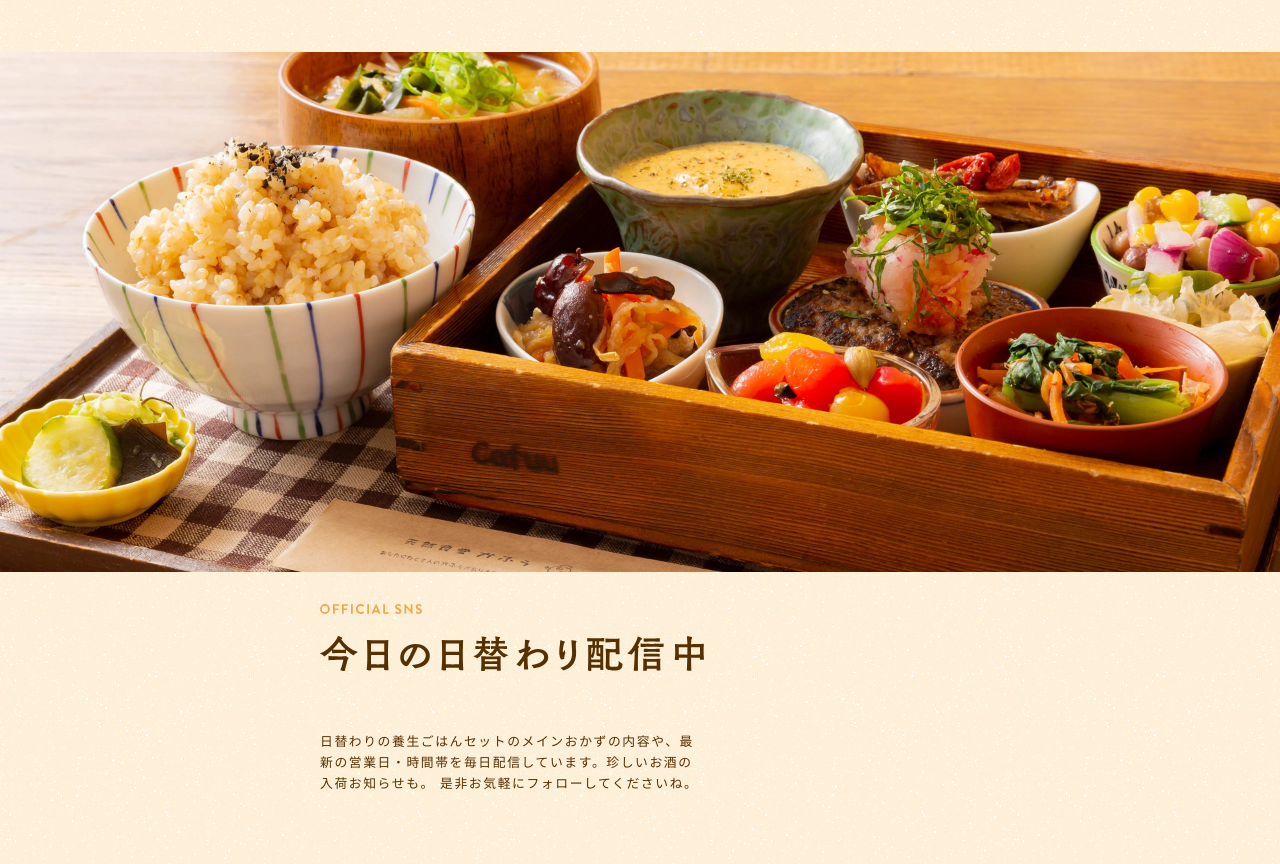
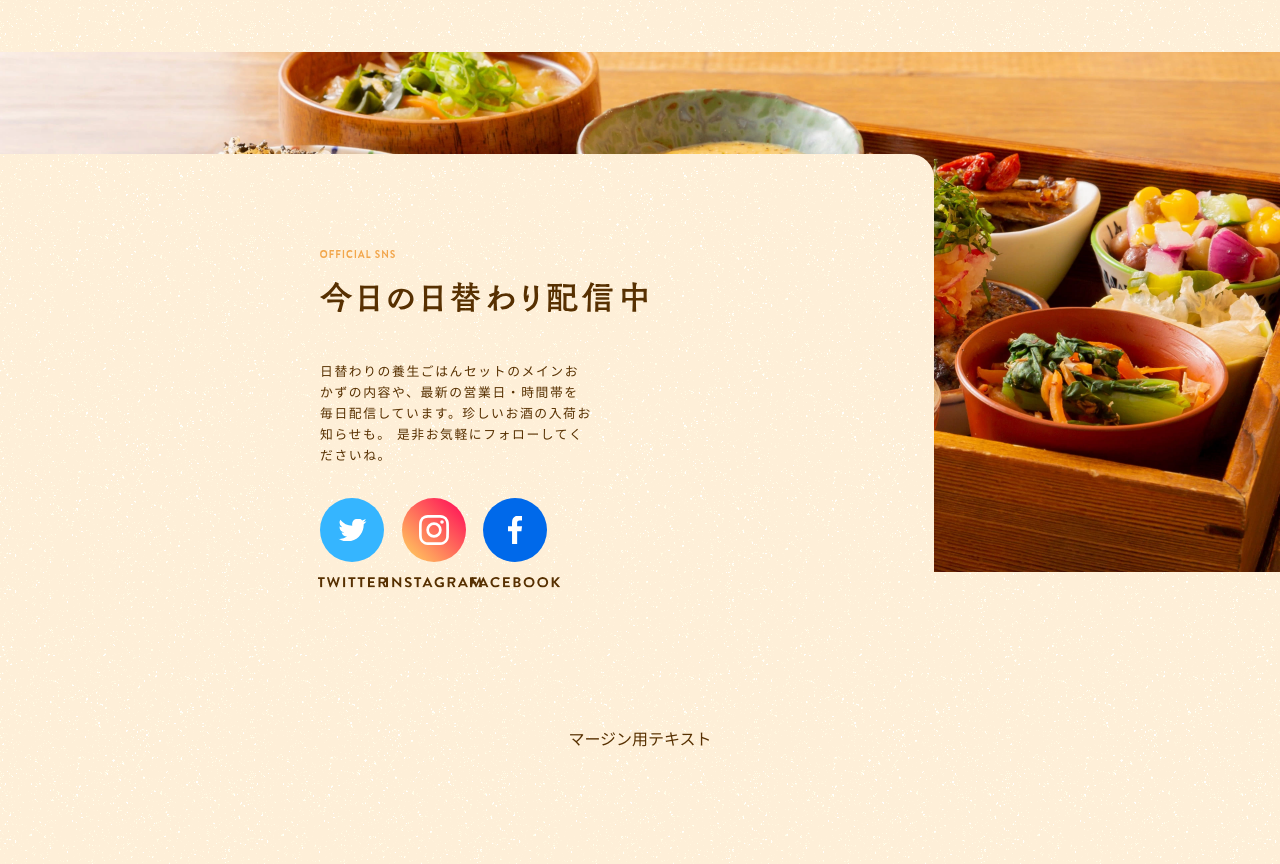
Before and after one commit to KazMat1/practice1_tetsusan, a plain HTML site: page index.html in a window 1280 px wide. Shown: the part 3060-3924 px from the top of the page. Drawn offline with Linux system fonts and the light colour scheme.

Commit message:
Mark up the section of official sns

```diff
--- a/assets/css/style.css
+++ b/assets/css/style.css
@@ -79,7 +79,6 @@ a {
     visibility: visible;
     position: absolute;
     top: 100%;
-    /* right: 31%; */
     right: calc(100% / 3);
     transform: translateY(0px);
     transition: transform .8s;
@@ -876,35 +875,43 @@ article {
   letter-spacing: 0.1rem;
 }
 /* Start SNS section */
+.sec-center {
+  position: relative;
+}
 .sec-container {
   width: 100%;
   height: auto;
   margin: 0 auto;
   display: flex;
   flex-direction: column;
+  position: relative;
 }
 .sec-content-center {
-  width: 100%;
+  width: 73%;
   height: auto;
-  padding: 0 20rem;
-  position: relative;
+  padding: 0 10rem 0 20rem;
+  background-image: url('../img/bg01.png');
+  position: absolute;
+  bottom: -1rem;
+  border-radius: 0 1.5rem 0 0;
 }
 .sec-sub-copy-center-ja {
   width: 8%;
   height: auto;
   position: absolute;
-  top: 2rem;
+  top: 6rem;
 }
 .sec-sub-copy-center-en {
-  width: 30%;
+  width: 35%;
   height: auto;
   position: absolute;
-  top: 4rem;
+  top: 8rem;
 }
 .sec-content-body-center {
   width: 60%;
   height: auto;
-  margin-top: 10rem;
+  margin-top: 13rem;
+  padding-bottom: 2rem;
 }
 .sec-content-body-center p{
   font-size: 0.8rem;
@@ -914,14 +921,118 @@ article {
 .cover-wrapper {
   width: 100vw;
   height: auto;
-  background-image: url('../img/sns/sns_img01.webp');
 }
 .cover-bg-img {
   width: 100%;
   height: auto;
 }
+.sns-list-wrapper {
+  width: 50%;
+  height: auto;
+}
 .sns-list {
-
+  display: flex;
+  justify-content: space-between;
+  align-items: center;
+}
+.sns-list div {
+  margin-bottom: 15%;
+}
+.twitter {
+  width: 4rem;
+  height: 4rem;
+  background-color: #35b5ff;
+  border-radius: 50%;
+  margin: 0 auto;
+  position: relative;
+  transition: transform .4s ease;
+}
+.twitter:hover {
+  transform: scale(1.1) ;
+}
+.twitter-link {
+  transition: transform .4s ease;
+}
+#twitter-link::after {
+  content: url('../img/sns/sns_twitter.svg');
+  width: 100%;
+  height: auto;
+  display: block;
+  text-align: center;
+  transform: scale(1.5);
+  background-image: linear-gradient(90deg, #35b5ff, #35b5ff);
+  background-repeat: no-repeat;
+  background-position: bottom;
+  background-size: 100% 0;
+  transition: all .4s ease;
+}
+#twitter-link:hover:after {
+  background-size: 100% 40%;
+}
+.instagram {
+  width: 4rem;
+  height: 4rem;
+  background-image: linear-gradient(45deg,#ffd75f,#ff0357);
+  border-radius: 50%;
+  margin: 0 auto;
+  position: relative;
+  transition: transform .4s ease;
+}
+.instagram:hover {
+  transform: scale(1.1) ;
+}
+#instagram-link::after {
+  content: url('../img/sns/sns_instagram.svg');
+  width: 100%;
+  height: auto;
+  display: block;
+  text-align: center;
+  transform: scale(1.5);
+  background-image: linear-gradient(90deg, #ffd75f, #ff0357);
+  background-repeat: no-repeat;
+  background-position: bottom;
+  background-size: 100% 0;
+  transition: all .4s ease;
+}
+#instagram-link:hover:after {
+  background-size: 100% 40%;
+}
+.facebook {
+  width: 4rem;
+  height: 4rem;
+  background-color: #0069ea;
+  border-radius: 50%;
+  margin: 0 auto;
+  position: relative;
+  transition: transform .4s ease;
+}
+.facebook:hover {
+  transform: scale(1.1) ;
+}
+#facebook-link::after {
+  content: url('../img/sns/sns_facebook.svg');
+  width: 100%;
+  height: auto;
+  display: block;
+  text-align: center;
+  transform: scale(1.5);
+  background-image: linear-gradient(90deg, #0069ea, #0069ea);
+  background-repeat: no-repeat;
+  background-position: bottom;
+  background-size: 100% 0%;
+  transition: all .4s ease;
+}
+#facebook-link:hover:after {
+  background-size: 100% 40%;
+}
+.sns-list-item div img {
+  position: absolute;
+  top: 0;
+  left: 0;
+  bottom: 0;
+  right: 0;
+  margin: auto;
+  transform: scale(.6);
 }
 /* --- Start foter nav --- */
 .footer-nav {
--- a/index.html
+++ b/index.html
@@ -372,11 +372,11 @@
           </div>
         </div>
       </section>
-      <section>
-        <div class="cover-wrapper">
-          <img class="cover-bg-img" src="assets/img/sns/sns_img01.webp" alt="">
-        </div>
+      <section class="sec-center">
         <div class="sec-container">
+          <div class="cover-wrapper">
+            <img class="cover-bg-img" src="assets/img/sns/sns_img01.webp" alt="">
+          </div>
           <div class="sec-content-center">
             <!-- <h2 class="sec-main-copy">
             </h2> -->
@@ -388,13 +388,37 @@
                 是非お気軽にフォローしてくださいね。
               </p>
             </div>
+            <div class="sns-list-wrapper">
+              <ul class="sns-list">
+                <li class="sns-list-item">
+                  <a href="#" id="twitter-link">
+                    <div class="twitter">
+                      <img src="assets/img/sns/sns_icon_twitter.svg" alt="">
+                    </div>
+                  </a>
+                </li>
+                <li class="sns-list-item">
+                  <a href="#" id="instagram-link">
+                    <div class="instagram">
+                      <img src="assets/img/sns/sns_icon_instagram.svg" alt="">
+                    </div>
+                  </a>
+                </li>
+                <li class="sns-list-item">
+                  <a href="#" id="facebook-link">
+                    <div class="facebook">
+                      <img src="assets/img/sns/sns_icon_facebook.svg" alt="">
+                    </div>
+                  </a>
+                </li>
+              </ul>
+            </div>
           </div>
         </div>
       </section>
       <div style="margin: 10rem 0; text-align: center;">
         マージン用テキスト
       </div>
-      </section>
       <section>
         ACCESS INFO
         <!-- content -->
```
Also changed, not shown: assets/js/script.js (+7 -1 lines), assets/img/sns/sns_icon_facebook.svg (added), assets/img/sns/sns_icon_instagram.svg (added), assets/img/sns/sns_icon_twitter.svg (added).
